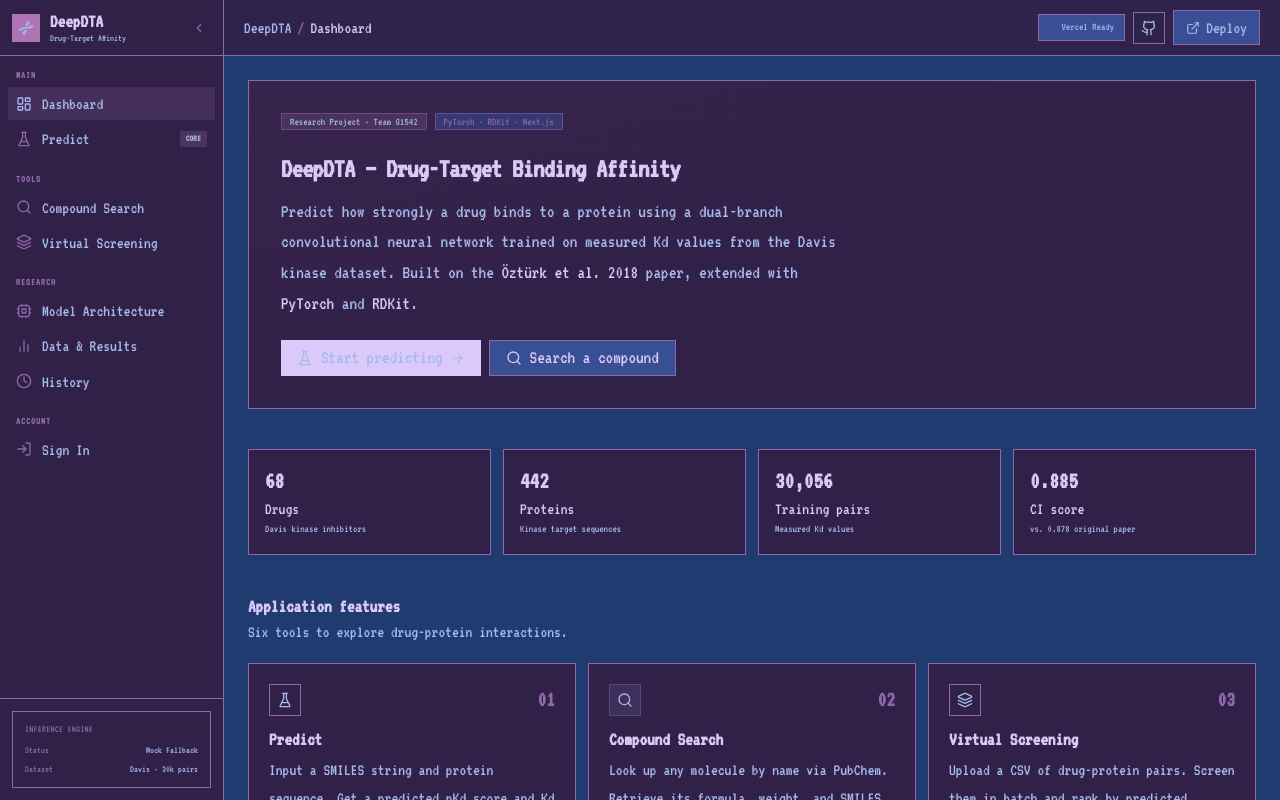
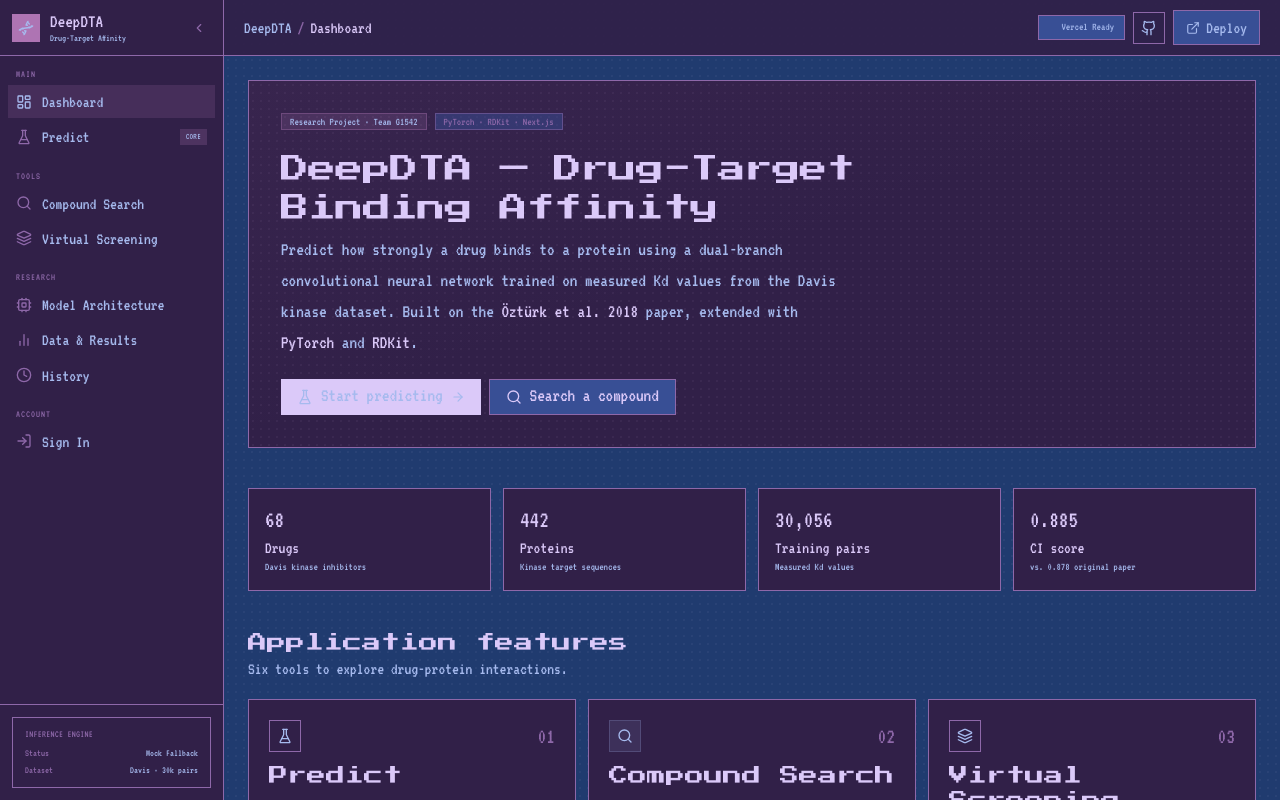
Before and after one commit to SC-Charan/DeepDTA-Plus, a Next.js app in the folder frontend/: page / in a window 1280 px wide. Built offline with nearby package versions, Linux system fonts and the light colour scheme; no server answers.

Commit message:
globals.css
Hav

```diff
--- a/frontend/app/globals.css
+++ b/frontend/app/globals.css
@@ -1,17 +1,24 @@
-@import url('https://fonts.googleapis.com/css2?family=Inter:wght@300;400;500;600;700;800&family=JetBrains+Mono:wght@400;500&display=swap');
-
 @tailwind base;
 @tailwind components;
 @tailwind utilities;
 
 @layer base {
   :root {
-    --background: #07090f;
-    --foreground: #e2e8f0;
-    --card: #0d1117;
-    --card-border: #1c2333;
-    --muted: #8b949e;
-    --accent: #238636;
+    --color-page: #203B6F;
+    --color-panel: #312048;
+    --color-secondary: #384F95;
+    --color-pixel: #8E68A9;
+    --color-accent: #BC7EBF;
+    --color-heading: #DBC9F9;
+    --color-body: #A6BAEE;
+
+    /* Legacy variable names, remapped onto the palette */
+    --background: var(--color-page);
+    --foreground: var(--color-body);
+    --card: var(--color-panel);
+    --card-border: var(--color-pixel);
+    --muted: var(--color-body);
+    --accent: var(--color-accent);
   }
 
   * {
@@ -22,100 +29,312 @@
     -webkit-font-smoothing: antialiased;
     -moz-osx-font-smoothing: grayscale;
     text-rendering: optimizeLegibility;
+    font-synthesis: none;
   }
 
   body {
-    color: var(--foreground);
-    background: var(--background);
-    font-family: 'Inter', -apple-system, BlinkMacSystemFont, 'Segoe UI', system-ui, sans-serif;
-    font-feature-settings: 'cv11', 'ss01';
+    color: var(--color-body);
+    background-color: var(--color-page);
+    /* Very faint 8x8 dot grid */
+    background-image: radial-gradient(
+      rgba(219, 201, 249, 0.05) 1px,
+      transparent 1px
+    );
+    background-size: 8px 8px;
+    font-family: var(--font-body), ui-monospace, Menlo, Consolas, monospace;
+    font-size: 1.25rem; /* 20px, keeps VT323 readable */
+    line-height: 1.3;
     overflow-x: hidden;
+  }
+
+  h1,
+  h2,
+  h3,
+  h4,
+  h5,
+  h6 {
+    font-family: var(--font-pixel), ui-monospace, Menlo, Consolas, monospace;
+    font-weight: 400;
+    color: var(--color-heading);
+    line-height: 1.6;
+    letter-spacing: 0;
+  }
+
+  h1 { font-size: 1.5rem; }
+  h2 { font-size: 1.125rem; }
+  h3 { font-size: 1rem; }
+  h4,
+  h5,
+  h6 { font-size: 0.875rem; }
+
+  b,
+  strong {
+    font-weight: 400;
+  }
+
+  /* border-radius: 0 everywhere, no exceptions */
+  *,
+  *::before,
+  *::after {
+    border-radius: 0 !important;
+    transition-timing-function: linear;
+  }
+
+  ::placeholder {
+    color: var(--color-pixel);
+    opacity: 1;
   }
 }
 
 /* Scrollbar */
-::-webkit-scrollbar { width: 5px; height: 5px; }
-::-webkit-scrollbar-track { background: transparent; }
-::-webkit-scrollbar-thumb { background: #21262d; border-radius: 99px; }
-::-webkit-scrollbar-thumb:hover { background: #30363d; }
+::-webkit-scrollbar { width: 10px; height: 10px; }
+::-webkit-scrollbar-track { background: var(--color-panel); }
+::-webkit-scrollbar-thumb {
+  background: var(--color-pixel);
+  border: 2px solid var(--color-panel);
+}
+::-webkit-scrollbar-thumb:hover { background: var(--color-accent); }
 
 /* Selection */
-::selection { background: rgba(35, 134, 54, 0.3); color: #aff5b4; }
+::selection {
+  background: var(--color-accent);
+  color: var(--color-panel);
+}
 
-/* Focus ring */
+/* Focus ring (outline, not box-shadow) */
 :focus-visible {
-  outline: 2px solid #238636;
+  outline: 2px solid var(--color-heading);
   outline-offset: 2px;
 }
 
-/* Smooth transitions everywhere */
-*, *::before, *::after {
-  transition-timing-function: cubic-bezier(0.4, 0, 0.2, 1);
-}
+@layer components {
+  /* ---------- Panels ---------- */
+  .panel {
+    background-color: var(--color-panel);
+    color: var(--color-body);
+    border: 2px solid var(--color-pixel);
+    box-shadow:
+      inset 2px 2px 0 0 var(--color-secondary),
+      inset -2px -2px 0 0 var(--color-page);
+  }
 
-@layer components {
-  .glass {
-    background: rgba(13, 17, 23, 0.8);
-    backdrop-filter: blur(12px);
-    -webkit-backdrop-filter: blur(12px);
-    border: 1px solid rgba(28, 35, 51, 0.8);
+  .panel-secondary {
+    background-color: var(--color-secondary);
+    color: var(--color-heading);
+    border: 2px solid var(--color-pixel);
+    box-shadow:
+      inset 2px 2px 0 0 var(--color-body),
+      inset -2px -2px 0 0 var(--color-panel);
+  }
+
+  .panel-sunken {
+    background-color: var(--color-page);
+    color: var(--color-body);
+    border: 2px solid var(--color-pixel);
+    box-shadow:
+      inset 2px 2px 0 0 var(--color-panel),
+      inset -2px -2px 0 0 var(--color-secondary);
+  }
+
+  /* Legacy class names, now solid bevelled panels (no blur, no gradient) */
+  .glass,
+  .surface-elevated {
+    background-color: var(--color-panel);
+    color: var(--color-body);
+    border: 2px solid var(--color-pixel);
+    box-shadow:
+      inset 2px 2px 0 0 var(--color-secondary),
+      inset -2px -2px 0 0 var(--color-page);
   }
 
   .text-gradient {
-    background: linear-gradient(135deg, #34d399, #22d3ee);
-    -webkit-background-clip: text;
-    -webkit-text-fill-color: transparent;
-    background-clip: text;
+    color: var(--color-heading);
   }
 
-  .surface-elevated {
-    background: #0d1117;
-    border: 1px solid #1c2333;
-    border-radius: 8px;
+  /* ---------- Buttons ---------- */
+  .btn-accent,
+  .btn-secondary {
+    display: inline-flex;
+    align-items: center;
+    justify-content: center;
+    gap: 0.5rem;
+    padding: 0.5rem 1rem;
+    font-family: inherit;
+    font-size: 1.25rem;
+    line-height: 1;
+    letter-spacing: 0.05em;
+    text-transform: uppercase;
+    cursor: pointer;
+    user-select: none;
+    border: 2px solid var(--color-pixel);
+    transition:
+      background-color 100ms linear,
+      color 100ms linear;
+  }
+
+  .btn-accent {
+    background-color: var(--color-accent);
+    color: var(--color-panel);
+    box-shadow:
+      inset 2px 2px 0 0 var(--color-heading),
+      inset -2px -2px 0 0 var(--color-pixel);
+  }
+
+  .btn-accent:hover:not(:disabled):not([aria-disabled="true"]) {
+    background-color: var(--color-body);
+  }
+
+  .btn-accent:active:not(:disabled):not([aria-disabled="true"]) {
+    transform: translateY(2px);
+    box-shadow:
+      inset 2px 2px 0 0 var(--color-pixel),
+      inset -2px -2px 0 0 var(--color-heading);
+  }
+
+  .btn-secondary {
+    background-color: var(--color-secondary);
+    color: var(--color-heading);
+    box-shadow:
+      inset 2px 2px 0 0 var(--color-body),
+      inset -2px -2px 0 0 var(--color-panel);
+  }
+
+  .btn-secondary:hover:not(:disabled):not([aria-disabled="true"]) {
+    background-color: var(--color-pixel);
+    color: var(--color-panel);
+  }
+
+  .btn-secondary:active:not(:disabled):not([aria-disabled="true"]) {
+    transform: translateY(2px);
+    box-shadow:
+      inset 2px 2px 0 0 var(--color-panel),
+      inset -2px -2px 0 0 var(--color-body);
+  }
+
+  .btn-accent:disabled,
+  .btn-accent[aria-disabled="true"],
+  .btn-secondary:disabled,
+  .btn-secondary[aria-disabled="true"] {
+    background-color: var(--color-secondary);
+    color: var(--color-body);
+    border-style: dashed;
+    box-shadow: none;
+    cursor: not-allowed;
+  }
+
+  /* ---------- Inputs ---------- */
+  .input-pixel {
+    background-color: var(--color-page);
+    color: var(--color-heading);
+    border: 2px solid var(--color-pixel);
+    box-shadow:
+      inset 2px 2px 0 0 var(--color-panel),
+      inset -2px -2px 0 0 var(--color-secondary);
+    padding: 0.5rem 0.75rem;
+    font-family: inherit;
+    font-size: 1.25rem;
+    line-height: 1.2;
+  }
+
+  /* ---------- Progress ---------- */
+  .progress-track {
+    height: 1rem;
+    overflow: hidden;
+    background-color: var(--color-page);
+    border: 2px solid var(--color-pixel);
+    box-shadow: inset 2px 2px 0 0 var(--color-panel);
+  }
+
+  .progress-fill {
+    height: 100%;
+    background-color: var(--color-accent);
+    box-shadow:
+      inset 2px 2px 0 0 var(--color-heading),
+      inset -2px -2px 0 0 var(--color-pixel);
+    transition: width 300ms steps(8, end);
+  }
+
+  /* ---------- Binding status ----------
+     Distinguished by brightness AND fill pattern:
+       veryhigh = brightest, solid
+       high     = horizontal stripes
+       moderate = dot matrix
+       none     = darkest, flat, dashed border */
+  .binding-veryhigh,
+  .binding-high,
+  .binding-moderate,
+  .binding-none {
+    display: inline-flex;
+    align-items: center;
+    gap: 0.5rem;
+    padding: 0 0.5rem;
+    line-height: 1.4;
+    border: 2px solid var(--color-pixel);
+  }
+
+  .binding-veryhigh {
+    background-color: #DBC9F9;
+    color: #312048;
+  }
+
+  .binding-high {
+    background-color: #BC7EBF;
+    background-image: repeating-linear-gradient(
+      to bottom,
+      #BC7EBF 0,
+      #BC7EBF 4px,
+      #8E68A9 4px,
+      #8E68A9 6px
+    );
+    color: #312048;
+  }
+
+  .binding-moderate {
+    background-color: #A6BAEE;
+    background-image: radial-gradient(circle, #8E68A9 1px, transparent 1px);
+    background-size: 4px 4px;
+    color: #312048;
+  }
+
+  .binding-none {
+    background-color: #384F95;
+    color: #A6BAEE;
+    border: 2px dashed #8E68A9;
+  }
+
+  /* Faint dot-grid helper (same pattern as the page background) */
+  .hero-grid {
+    background-image: radial-gradient(
+      rgba(219, 201, 249, 0.05) 1px,
+      transparent 1px
+    );
+    background-size: 8px 8px;
+  }
+
+  /* Static skeleton: no shimmer animation */
+  .skeleton {
+    background-color: var(--color-secondary);
+    border: 2px solid var(--color-pixel);
   }
 }
 
-/* Number animation */
-@keyframes count-up {
-  from { opacity: 0; transform: translateY(8px); }
-  to { opacity: 1; transform: translateY(0); }
-}
-
-.animate-count { animation: count-up 0.4s ease forwards; }
-
-/* Subtle grid background for hero */
-.hero-grid {
-  background-image:
-    linear-gradient(rgba(35,134,54,0.03) 1px, transparent 1px),
-    linear-gradient(90deg, rgba(35,134,54,0.03) 1px, transparent 1px);
-  background-size: 32px 32px;
-}
-
 /* Code blocks */
-pre, code {
-  font-family: 'JetBrains Mono', 'Fira Code', 'Cascadia Code', Consolas, monospace;
-  font-size: 0.8125rem;
-  line-height: 1.6;
+pre,
+code {
+  font-family: var(--font-body), ui-monospace, Menlo, Consolas, monospace;
+  font-size: 1.125rem;
+  line-height: 1.3;
 }
 
 /* Table improvements */
 table { border-collapse: collapse; }
 tbody tr:last-child td { border-bottom: none; }
 
-/* Shimmer skeleton */
-@keyframes shimmer {
-  0% { background-position: -200% 0; }
-  100% { background-position: 200% 0; }
+@media (prefers-reduced-motion: reduce) {
+  *,
+  *::before,
+  *::after {
+    transition-duration: 0.01ms !important;
+    animation: none !important;
+  }
 }
-
-.skeleton {
-  background: linear-gradient(
-    90deg,
-    #0d1117 0%,
-    #161b22 50%,
-    #0d1117 100%
-  );
-  background-size: 200% 100%;
-  animation: shimmer 1.5s infinite;
-  border-radius: 4px;
-}
```
